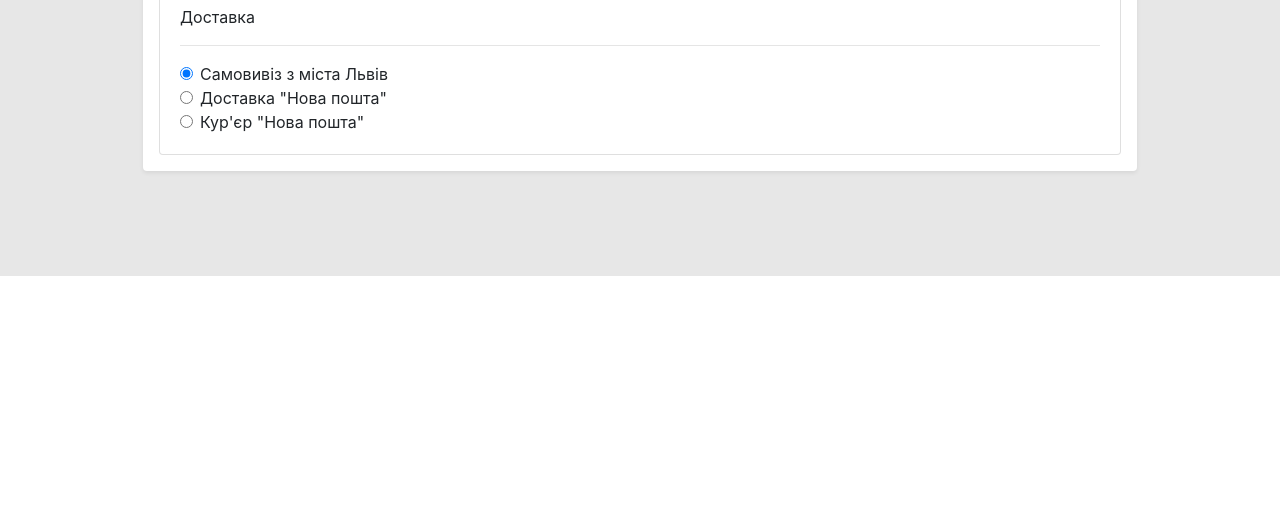
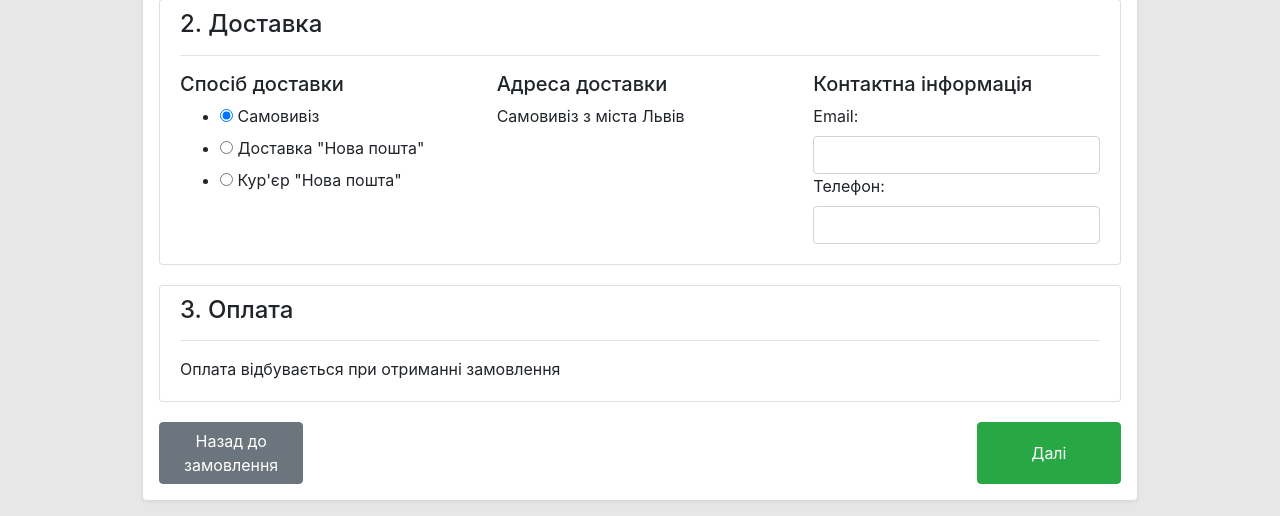
Before and after one commit to v-lohvyniuk/sell_ua, a Django app: page /advert/1/payment-delivery in a window 1280 px wide. Shown: the part 524-1040 px from the top of the page. Before the commit the page ends 800 px from the top, so only its background shows below. Run offline with Django 3.2, Linux system fonts and the light colour scheme; data comes from the database, SQL or seed files in the repository; both versions use the stored data as it was after the commit; some libraries are stand-ins or nearby versions.

Commit message:
Complete payment-delivery view and form

```diff
--- a/static/css/customstyle.css
+++ b/static/css/customstyle.css
@@ -123,6 +123,10 @@ width:80%;
   box-shadow: 0 0 0 1px #4dd0e1;
 }
 
+.w-15 {
+    width:15%
+}
+
 .w-20 {
     width:20%
 }
--- a/templates/website/payment-delivery.html
+++ b/templates/website/payment-delivery.html
@@ -5,22 +5,22 @@
 <hr/>
 <div class="card">
     <div class="card-body">
-        Деталі оголошення
+        <h4>1. Деталі оголошення</h4>
         <hr/>
         <div class="row">
             <div class="col-8">
                 <div class="row top-spaced">
                     <div class="col-md-9">
                         <dl class="row">
-                            <dt class="col-sm-3">Номер оголошення</dt>
-                            <dd class="col-sm-9">{{advert.pk}}</dd>
+                            <dt class="col-sm-4">Номер оголошення</dt>
+                            <dd class="col-sm-8">{{advert.pk}}</dd>
 
-                            <dt class="col-sm-3">Продавець</dt>
-                            <dd class="col-sm-9">
+                            <dt class="col-sm-4">Продавець</dt>
+                            <dd class="col-sm-8">
                                 {{advert.owner}}
                             </dd>
-                            <dt class="col-sm-3">Місто</dt>
-                            <dd class="col-sm-9">
+                            <dt class="col-sm-4">Місто</dt>
+                            <dd class="col-sm-8">
                                 {{advert.get_advert_address.city}}
                             </dd>
                         </dl>
@@ -42,49 +42,52 @@
         </div>
     </div>
 </div>
+<form action="{% url 'checkout-submit' advert.pk %}" method="post">
+    {% csrf_token %}
     <div class="card top-spaced">
         <div class="card-body">
-        Доставка
+            <h4>2. Доставка</h4>
             <hr/>
             <div class="row">
                 <div class="col-4">
-                <div class="form-check">
-                    <input checked class="form-check-input" id="exampleRadios1" name="exampleRadios"
-                           type="radio" value="option1">
-                    <label class="form-check-label" for="exampleRadios1">
-                        Самовивіз з міста {{advert.get_advert_address.city}}
-                    </label>
+                    <div class="form-wrapper">
+                        <h5>Спосіб доставки</h5>
+                        <div id="delivery_type">
+                            {{delivery_type_form}}
                         </div>
-                <div class="form-check">
-                    <input class="form-check-input" id="exampleRadios2" name="exampleRadios" type="radio"
-                           value="option2">
-                    <label class="form-check-label" for="exampleRadios2">
-                        Доставка "Нова пошта"
-                    </label>
                     </div>
-                <div class="form-check">
-                    <input class="form-check-input" id="exampleRadios3" name="exampleRadios" type="radio"
-                           value="option2">
-                    <label class="form-check-label" for="exampleRadios3">
-                        Кур'єр "Нова пошта"
-                    </label>
                 </div>
-                <form id=delivery-np class="top-spaced hidden">
-                    <input class="form-control top-spaced" placeholder="Область" type="text">
-                    <input class="form-control top-spaced" placeholder="Місто" type="text">
-                    <input class="form-control top-spaced w-40" placeholder="№ відділення" type="text">
-                </form>
-                <form id=courier-np class="top-spaced hidden">
-                    <input class="form-control top-spaced" placeholder="Область" type="text">
-                    <input class="form-control top-spaced" placeholder="Місто" type="text">
-                    <input class="form-control top-spaced w-40" placeholder="№ будинку" type="text">
-                    <input class="form-control top-spaced w-40" placeholder="№ квартири" type="text">
-                </form>
+                <div class="col-4">
+                    <div class="form-wrapper">
+                        <h5>Адреса доставки</h5>
+                        <p id="self-delivery-label">Самовивіз з міста {{ advert.get_advert_address.city }}</p>
+                        <div class="hidden" id="delivery_address">
+                            {{delivery_address_form}}
                         </div>
-            <div class="col-6">
-
+                    </div>
+                </div>
+                <div class="col-4">
+                    <h5>Контактна інформація</h5>
+                    <div id="contact_info">
+                        {{contact_info_form}}
                     </div>
                 </div>
             </div>
         </div>
+    </div>
+    <div class="card top-spaced">
+        <div class="card-body">
+            <h4>3. Оплата</h4>
+            <hr/>
+            Оплата відбувається при отриманні замовлення
+        </div>
+    </div>
+
+    <div class="d-flex justify-content-between">
+        <button class="btn btn-secondary top-spaced w-15" type="button">Назад до замовлення</button>
+        <button class="btn btn-success top-spaced w-15" name="list" type="submit">Далі</input>
+    </div>
+
+</form>
+
 {% endblock content %}
--- a/website/urls.py
+++ b/website/urls.py
@@ -5,6 +5,7 @@ from . import views
 urlpatterns = [
     path("", views.HomePageView.as_view()),
     path("advert/<int:pk>/", views.AdvertDetailsView.as_view()),
-    path("advert/<int:pk>/payment-delivery", views.CheckoutDeliveryView.as_view(), name='checkout'),
+    path("advert/<int:pk>/payment-delivery", views.PaymentDeliveryView.as_view(), name='checkout'),
+    path("advert/<int:pk>/payment-delivery/submit", views.payment_delivery_submit, name='checkout-submit'),
     path("category/<slug:url>/", views.CategoryAdvertListView.as_view(), name='category'),
 ]
--- a/website/views.py
+++ b/website/views.py
@@ -1,4 +1,6 @@
 from django.views.generic import ListView, DetailView
+
+from .forms import DeliveryTypeForm, DeliveryAddressForm, ContactInfoForm
 from .models import Advert, Category
 
 
@@ -11,13 +13,11 @@ class HeaderAwareDetailView(DetailView):
 
 
 class HomePageView(HeaderAwareListView):
-
     model = Advert
     template_name = "website/home.html"
 
 
 class AdvertDetailsView(HeaderAwareDetailView):
-
     model = Advert
     extra_context = {"category_root": Category.objects.get(url="root")}
 
@@ -28,12 +28,11 @@ class AdvertDetailsView(HeaderAwareDetailView):
 
 
 class CategoryAdvertListView(HeaderAwareListView):
-
     model = Advert
     slug_field = "url"
     template_name = "website/category.html"
 
-    def get_context_data(self, *, object_list=None,  **kwargs):
+    def get_context_data(self, *, object_list=None, **kwargs):
         # get default impl
         context_data = super(CategoryAdvertListView, self).get_context_data(object_list=None, kwargs=kwargs)
         # extend with category info
@@ -57,6 +56,17 @@ class CategoryAdvertListView(HeaderAwareListView):
         return result_set
 
 
-class CheckoutDeliveryView(DetailView):
+class PaymentDeliveryView(DetailView):
     model = Advert
     template_name = 'website/payment-delivery.html'
+    extra_context = {
+        "delivery_type_form": DeliveryTypeForm(),
+        "delivery_address_form": DeliveryAddressForm(),
+        "contact_info_form": ContactInfoForm()
+    }
+
+def payment_delivery_submit(request, pk):
+    if request.method == 'POST':
+        delivery_type = DeliveryTypeForm(request.POST)
+        pass
+    pass
```
Also changed, not shown: static/js/delivery_radio.js (+33 -11 lines), website/forms.py (added, +34 -0 lines), db.sqlite3. Lines whose indentation alone changed are shown as unchanged.
